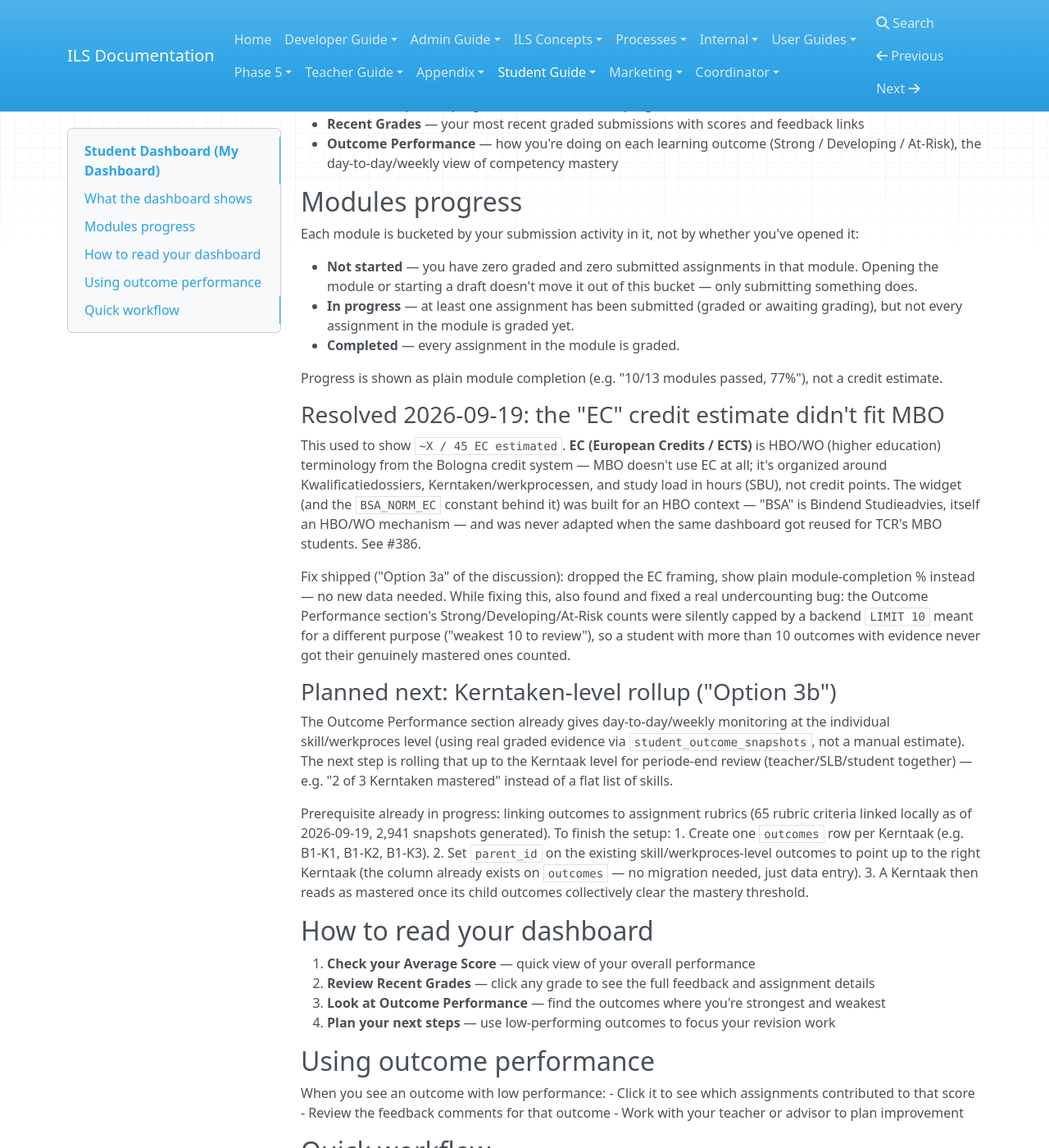
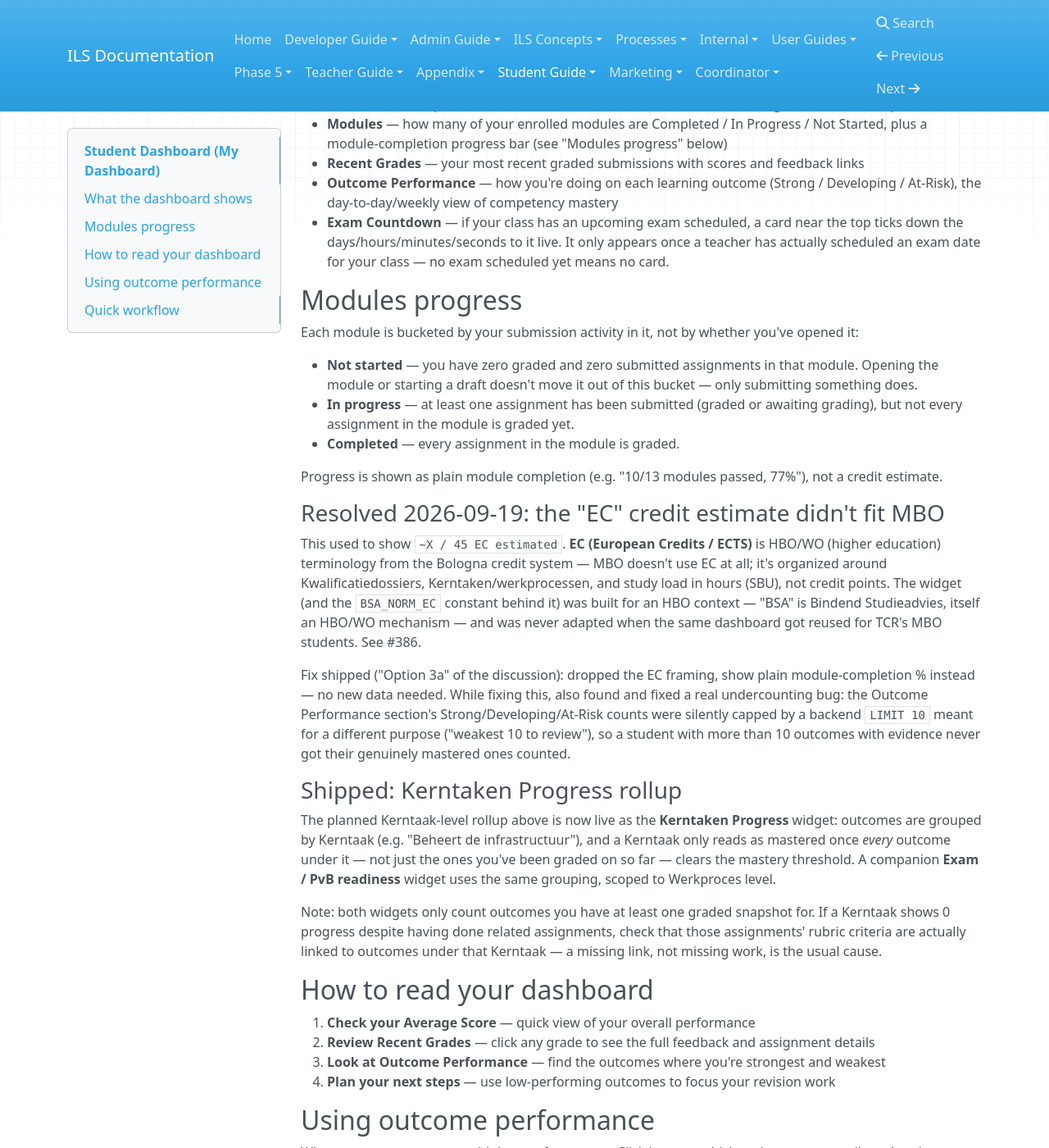
Before and after one commit to Maestrocop/ILS-doc, an MkDocs documentation site: the page built from docs/student/dashboard.md, in a window 1280 px wide and 1400 px high, scrolled down 330 px. Shown: the whole window at 82% size. Built offline with MkDocs 1.6.1, drawn with Linux system fonts in a browser that asks for light colours; nearby versions of some CDN libraries.

Commit message:
docs: document this session's new features
- AI grading (Ibn Rushd) now reads linked assignment Resources, and
  the readable-file-format limits (teacher/grading.md)
- Resubmission clears a previous grade instead of showing it stale
  (teacher/grading.md)
- "Last submitted" header shows actual upload time, not last-graded
  time (teacher/grading.md)
- Student Dashboard exam countdown card + how to schedule the exam
  date it reads from (student/dashboard.md, teacher/calendar-events.md)
- Shipped Kerntaken Progress rollup, replacing the old "planned next"
  note (student/dashboard.md)
- Average Score is outcome-based mastery, not a raw assignment average
  (student/dashboard.md)
- Submission/Resources allowed file type restrictions (admin/assignments.md)

```diff
--- a/docs/student/dashboard.md
+++ b/docs/student/dashboard.md
@@ -4,13 +4,14 @@ Your dashboard is your personal learning home page. It shows your progress at a
 
 ## What the dashboard shows
 
-- **Average Score** — your overall grade across all graded work (0–10 scale)
+- **Average Score** — your outcome-based mastery average (0–10 scale), not a raw average of assignment scores. It reflects how many learning outcomes you've actually proven mastery of, which can differ from your assignment grades if mastery for a given outcome requires being shown correctly more than once.
 - **Quick stats** — how many assignments you've submitted, what's pending, and what's graded
 - **Next Actions** — assignments due soon or overdue, ordered by urgency, linking straight to each one
 - **Attendance** — a present/absent/late/excused breakdown, with a warning if attendance drops below 80%
 - **Modules** — how many of your enrolled modules are Completed / In Progress / Not Started, plus a module-completion progress bar (see "Modules progress" below)
 - **Recent Grades** — your most recent graded submissions with scores and feedback links
 - **Outcome Performance** — how you're doing on each learning outcome (Strong / Developing / At-Risk), the day-to-day/weekly view of competency mastery
+- **Exam Countdown** — if your class has an upcoming exam scheduled, a card near the top ticks down the days/hours/minutes/seconds to it live. It only appears once a teacher has actually scheduled an exam date for your class — no exam scheduled yet means no card.
 
 ## Modules progress
 
@@ -28,14 +29,11 @@ This used to show `~X / 45 EC estimated`. **EC (European Credits / ECTS)** is HB
 
 Fix shipped ("Option 3a" of the discussion): dropped the EC framing, show plain module-completion % instead — no new data needed. While fixing this, also found and fixed a real undercounting bug: the Outcome Performance section's Strong/Developing/At-Risk counts were silently capped by a backend `LIMIT 10` meant for a different purpose ("weakest 10 to review"), so a student with more than 10 outcomes with evidence never got their genuinely mastered ones counted.
 
-### Planned next: Kerntaken-level rollup ("Option 3b")
+### Shipped: Kerntaken Progress rollup
 
-The Outcome Performance section already gives day-to-day/weekly monitoring at the individual skill/werkproces level (using real graded evidence via `student_outcome_snapshots`, not a manual estimate). The next step is rolling that up to the Kerntaak level for periode-end review (teacher/SLB/student together) — e.g. "2 of 3 Kerntaken mastered" instead of a flat list of skills.
+The planned Kerntaak-level rollup above is now live as the **Kerntaken Progress** widget: outcomes are grouped by Kerntaak (e.g. "Beheert de infrastructuur"), and a Kerntaak only reads as mastered once *every* outcome under it — not just the ones you've been graded on so far — clears the mastery threshold. A companion **Exam / PvB readiness** widget uses the same grouping, scoped to Werkproces level.
 
-Prerequisite already in progress: linking outcomes to assignment rubrics (65 rubric criteria linked locally as of 2026-09-19, 2,941 snapshots generated). To finish the setup:
-1. Create one `outcomes` row per Kerntaak (e.g. B1-K1, B1-K2, B1-K3).
-2. Set `parent_id` on the existing skill/werkproces-level outcomes to point up to the right Kerntaak (the column already exists on `outcomes` — no migration needed, just data entry).
-3. A Kerntaak then reads as mastered once its child outcomes collectively clear the mastery threshold.
+Note: both widgets only count outcomes you have at least one graded snapshot for. If a Kerntaak shows 0 progress despite having done related assignments, check that those assignments' rubric criteria are actually linked to outcomes under that Kerntaak — a missing link, not missing work, is the usual cause.
 
 ## How to read your dashboard
 
@@ -60,4 +58,4 @@ When you see an outcome with low performance:
 5. Use outcome trends to guide your revision priorities
 
 
-**Last updated:** 2026-09-19
+**Last updated:** 2026-10-03
```
Also changed, not shown: docs/admin/assignments.md (+4 -1 lines), docs/teacher/calendar-events.md (+10 -1 lines), docs/teacher/grading.md (+14 -1 lines).
